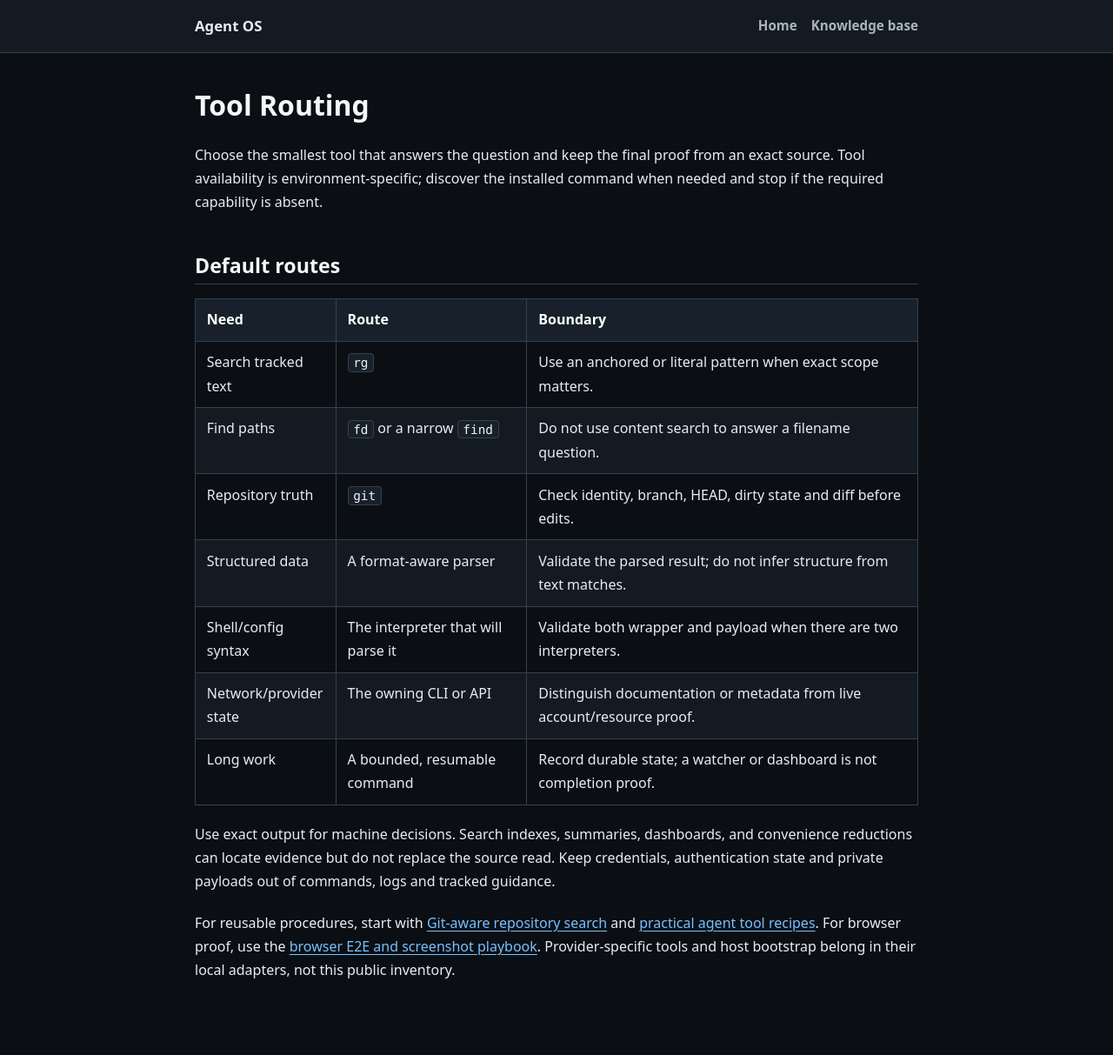
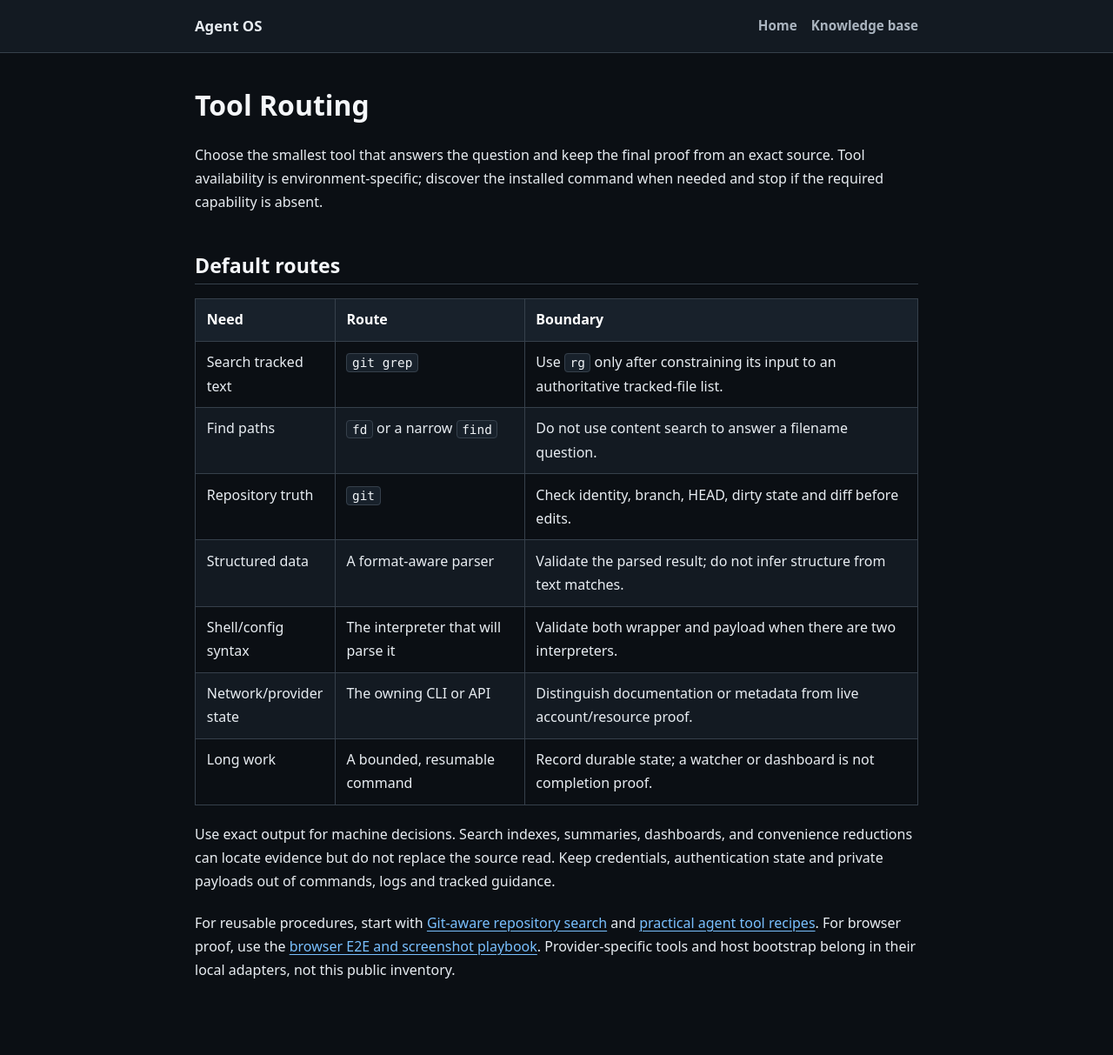
Before and after one commit to amitkarpe/agent-os, a Jekyll site: the page built from agents/TOOLS.md, in a window 1280 px wide. Shown: the whole page at 87% size. Built offline with Jekyll 4.4.1, drawn with Linux system fonts in a browser that asks for light colours.

Commit message:
docs: clarify tool policy review findings

```diff
--- a/agents/TOOLS.md
+++ b/agents/TOOLS.md
@@ -20,7 +20,7 @@ installed command when needed and stop if the required capability is absent.
 
 | Need | Route | Boundary |
 | --- | --- | --- |
-| Search tracked text | `rg` | Use an anchored or literal pattern when exact scope matters. |
+| Search tracked text | `git grep` | Use `rg` only after constraining its input to an authoritative tracked-file list. |
 | Find paths | `fd` or a narrow `find` | Do not use content search to answer a filename question. |
 | Repository truth | `git` | Check identity, branch, HEAD, dirty state and diff before edits. |
 | Structured data | A format-aware parser | Validate the parsed result; do not infer structure from text matches. |
```
Also changed, not shown: other parts of agents/TOOLS.md (+1 -1 lines).
